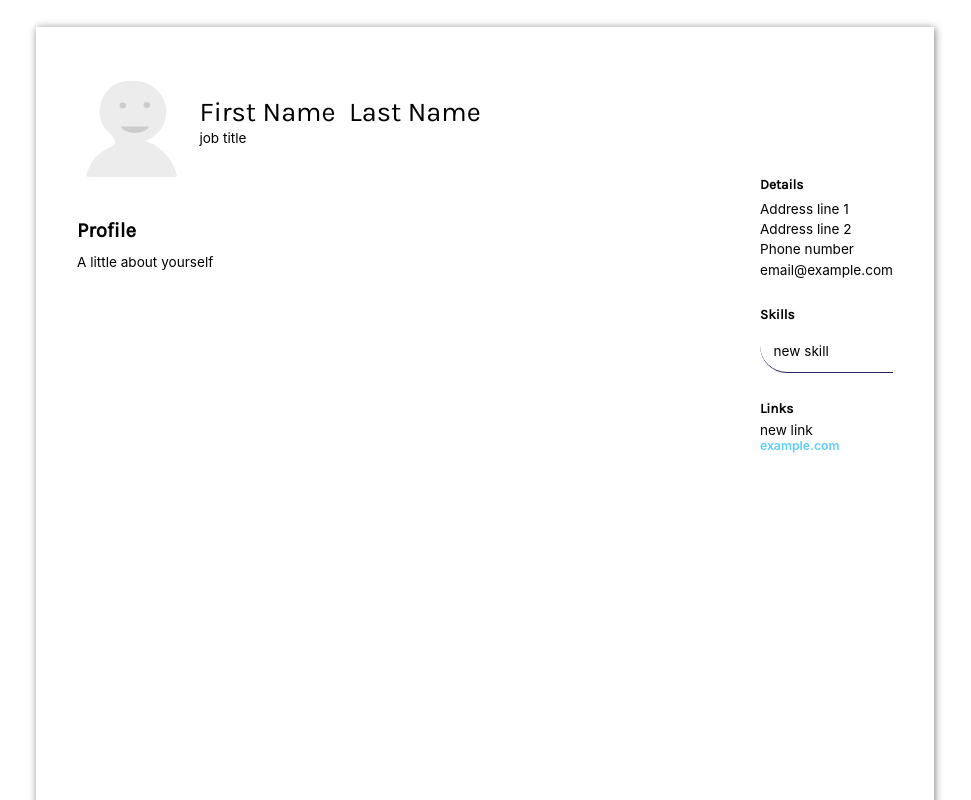
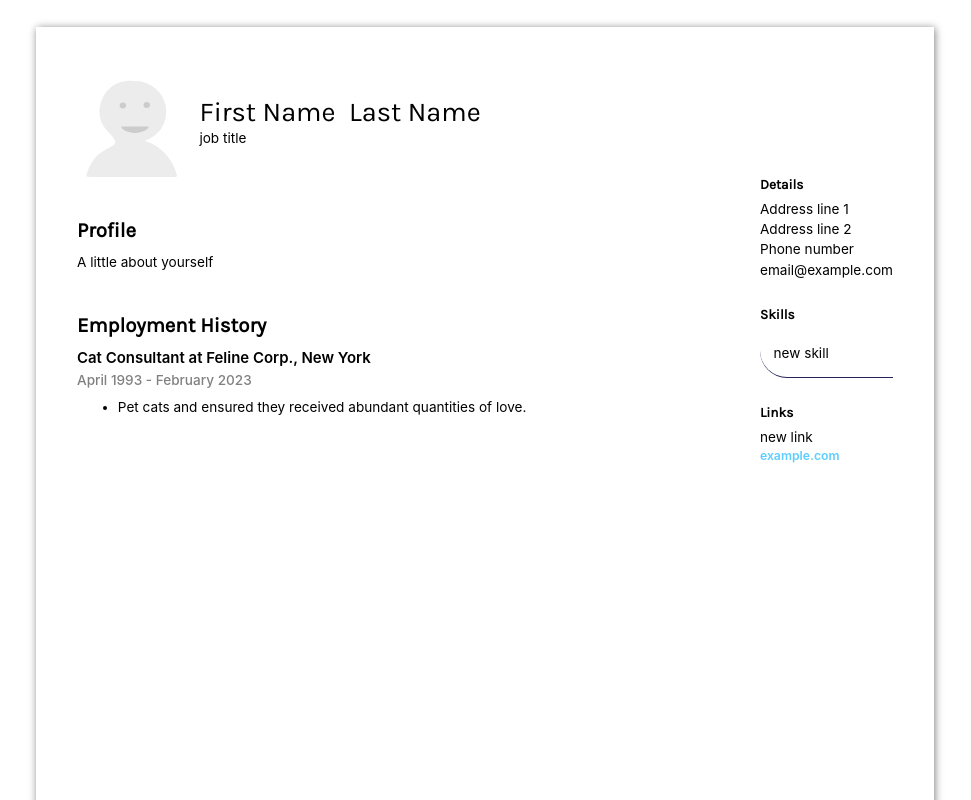
Before and after one commit to sobiwa/cv-project-functional, a React (Create React App) app: page / in a window 1280 px wide. Shown: the top 800 px of the page, without its empty margins (155-1126 px from the left). Built offline with nearby package versions, Linux system fonts and the light colour scheme; the HTML template or start-up script is replaced by a standard one.

Commit message:
change handleblur to use recursion

```diff
--- a/src/App.css
+++ b/src/App.css
@@ -86,6 +86,12 @@
   gap: 1rem;
 }
 
+.header--text .name input,
+.header--text .name .true-text,
+.header--text .name .expander {
+  line-height: 1em;
+}
+
 input, textarea {
   width: 100%;
   font-size: inherit;
@@ -106,6 +112,7 @@ textarea{
 
 .edit-container {
   min-width: 1em;
+  overflow: hidden;
   width: fit-content;
   position: relative;
   border-radius: 0.2em;
@@ -122,7 +129,11 @@ textarea,
 input,
 .expander,
 .true-text {
-  line-height: 1.5rem;
+  /* box-sizing: border-box; */
+  line-height: 1.5em;
+  font-weight: inherit;
+  font-size: inherit;
+  font-family: inherit;
 }
 
 @keyframes focus {
@@ -160,11 +171,6 @@ input:focus + .focus-indicator {
   display: flex;
   flex-direction: column;
   gap: 2rem
-}
-
-.sidebar--section {
-  /* display: flex;
-   flex-direction: column; */
 }
 
 .sidebar--skill {
@@ -261,8 +267,11 @@ input:focus + .focus-indicator {
 }
 
 .main--title {
+  font-size: 1.5rem;
   font-family: Karla, sans-serif;
   font-weight: 600;
+  padding: 0;
+  margin: 2em 0 0.5em 0;
 }
 
 main {
@@ -270,7 +279,17 @@ main {
   grid-area: 2 / 1 / -1 / 2;
 }
 
-.main--title {
-  padding: 0;
-  margin: 2em 0 0.5em 0;
+.employment--location {
+  font-size: 1.1rem;
+  font-weight: 600;
 }
+
+.employment--duration {
+  color: gray;
+  font-weight: 500;
+
+}
+.employment--tasks {
+  margin: 0;
+  padding: 0.5rem 0 0 3rem;
+}
--- /dev/null
+++ b/src/components/Employment.js
@@ -0,0 +1,41 @@
+import { Component } from 'react';
+import InputChild from './InputChild';
+
+export default class Employment extends Component {
+  render() {
+    const { location, duration, tasks, handleBlur, id } = this.props;
+    return (
+      <div className="employment">
+        <InputChild
+          id={[id]}
+          className="employment--location"
+          text={location}
+          target="location"
+          type="text"
+          handleBlur={handleBlur}
+        />
+        <InputChild
+          id={[id]}
+          className="employment--duration"
+          text={duration}
+          target="duration"
+          type="text"
+          handleBlur={handleBlur}
+        />
+        <ul className="employment--tasks">
+          {tasks.map((item) => (
+            <li key={item.id}>
+              <InputChild
+                id={[id, item.id]}
+                text={item.data.input}
+                target="tasks"
+                type="textarea"
+                handleBlur={handleBlur}
+              />
+            </li>
+          ))}
+        </ul>
+      </div>
+    );
+  }
+}
--- a/src/components/InputChild.js
+++ b/src/components/InputChild.js
@@ -1,17 +1,18 @@
 import { Component } from 'react';
 
 export default class InputChild extends Component {
+  //props to be sent are TEXT, HANDLEBLUR, TYPE
   constructor(props) {
     super(props);
 
     this.state = {
       isEditing: false,
-      text: props.text
+      text: props.text,
     };
   }
 
   handleChange = (e) => {
-    this.setState({text: e.target.value});
+    this.setState({ text: e.target.value });
   };
 
   handleFocus = (e) => {
@@ -19,8 +20,12 @@ export default class InputChild extends Component {
   };
 
   handleBlur = () => {
-    this.setState({isEditing: false})
-    this.props.handleBlur(this.state.text)
+    this.setState({ isEditing: false });
+    this.props.handleBlur(
+      this.state.text,
+      this.props.target,
+      this.props.id
+    );
   };
 
   beginEdit = (e) => {
@@ -30,16 +35,22 @@ export default class InputChild extends Component {
   render() {
     const { type, text } = this.props;
     return (
-      <div>
+      <div className={this.props.className}>
         {this.state.isEditing ? (
           <div className="edit-container">
             <span className="expander">
               {this.state.text || this.props.text}
             </span>
+            {type === 'textarea' ? (
+              <textarea
+                autoFocus
+                onFocus={this.handleFocus}
+                onBlur={this.handleBlur}
+                value={this.state.text}
+                onChange={this.handleChange}
+              />
+            ) : (
               <input
-              cols='10'
-              wrap='hard'
-              rows='10'
                 autoFocus
                 onFocus={this.handleFocus}
                 type={type}
@@ -47,10 +58,13 @@ export default class InputChild extends Component {
                 value={this.state.text}
                 onChange={this.handleChange}
               />
+            )}
             <span className="focus-indicator" />
           </div>
         ) : (
-          <span onClick={this.beginEdit}>{text}</span>
+          <span className="true-text" onClick={this.beginEdit}>
+            {text}
+          </span>
         )}
       </div>
     );
--- a/src/components/Main.js
+++ b/src/components/Main.js
@@ -1,15 +1,77 @@
 import { Component } from 'react';
 import Input from './Input';
+import InputChild from './InputChild';
+import { handleBlur } from './shared/helpers';
+import Employment from './Employment';
+import uniqid from 'uniqid';
 
 export default class Main extends Component {
+  constructor(props) {
+    super(props);
+    this.handleBlur = handleBlur;
+  }
+
+  newItem = (defaultText) => ({ input: defaultText, default: defaultText });
+
+  createNewEmployment() {
+    return {
+      id: uniqid(),
+      location: this.newItem('Cat Consultant at Feline Corp., New York'),
+      duration: this.newItem('April 1993 - February 2023'),
+      tasks: [
+        {
+          id: uniqid(),
+          data: this.newItem(
+            'Pet cats and ensured they received abundant quantities of love.'
+          ),
+        },
+      ],
+    };
+  }
+
+  state = {
+    employment: JSON.parse(localStorage.getItem('employment')) || [
+      this.createNewEmployment(),
+    ],
+  };
+
+  addEmployment() {
+    this.setState((prevState) => ({
+      employment: [...prevState.employment, this.createNewEmployment],
+    }));
+  }
+
+  deleteItem(id, target) {
+    this.setState((prevState) => ({
+      [target]: prevState[target].filter((item) => item.id === !id),
+    }));
+  }
+
+  componentDidUpdate() {
+    localStorage.setItem('employment', JSON.stringify(this.state.employment));
+  }
   render() {
-    return <main>
-      <div className="profile">
-        <h2 className='main--title'>Profile</h2>
-        <Input id='profile' type='textarea' text='A little about yourself' />
-
-      </div>
-
-    </main>;
+    return (
+      <main>
+        <div className="profile">
+          <h2 className="main--title">Profile</h2>
+          <Input id="profile" type="textarea" text="A little about yourself" />
+        </div>
+        <div className="employment">
+          <h2 className="main--title">Employment History</h2>
+          {this.state.employment.map((item) => (
+            <Employment
+              key={item.id}
+              id={item.id}
+              delete={() => this.deleteEmployment(item.id)}
+              location={item.location.input}
+              duration={item.duration.input}
+              tasks={item.tasks}
+              handleBlur={this.handleBlur('employment')}
+            />
+          ))}
+        </div>
+      </main>
+    );
   }
 }
--- a/src/components/Sidebar.js
+++ b/src/components/Sidebar.js
@@ -2,29 +2,13 @@ import { Component } from 'react';
 import Input from './Input';
 import InputChild from './InputChild';
 import uniqid from 'uniqid';
-import addIcon from '../assets/add.svg';
-import deleteIcon from '../assets/delete.svg';
 import linkIcon from '../assets/link.svg';
 import linkOffIcon from '../assets/link-off.svg';
-import { handleBlur } from './shared/helpers';
-
-class DeleteButton extends Component {
-  render() {
-    return (
-      <button
-        className="delete-button"
-        type="button"
-        onClick={this.props.handleClick}
-      >
-        <img src={deleteIcon} alt="delete" />
-      </button>
-    );
-  }
-}
+import { DeleteButton, AddButton, handleBlur } from './shared/helpers';
 
 export default class Sidebar extends Component {
   constructor(props) {
-    super(props)
+    super(props);
     this.handleBlur = handleBlur;
   }
   newItem = (newDefault) => ({
@@ -110,19 +94,18 @@ export default class Sidebar extends Component {
                 <InputChild
                   type="text"
                   text={skill.text.input}
-                  handleBlur={this.handleBlur('skills', skill.id, 'text')}
+                  target="text"
+                  id={[skill.id]}
+                  handleBlur={this.handleBlur('skills')}
                 />
-                <DeleteButton handleClick={() => this.deleteSkill(skill.id)} />
+                <DeleteButton
+                  onClick={() => this.deleteSkill(skill.id)}
+                  whatToDelete="skill"
+                />
               </div>
             );
           })}
-          <button
-            className="add-button add-skill-button"
-            type="button"
-            onClick={this.addSkill}
-          >
-            <img src={addIcon} alt="add skill" />
-          </button>
+          <AddButton onClick={this.addSkill} whatToAdd="skill" />
         </div>
         <div className="sidebar--section sidebar--links">
           <h4 className="sidebar--title">Links</h4>
@@ -130,9 +113,11 @@ export default class Sidebar extends Component {
             return (
               <div key={link.id} className="sidebar--link">
                 <InputChild
+                  id={[link.id]}
                   type="text"
+                  target="description"
                   text={link.description.input}
-                  handleBlur={this.handleBlur('links', link.id, 'description')}
+                  handleBlur={this.handleBlur('links')}
                 />
                 <a
                   style={{ cursor: this.state.linksOn ? 'pointer' : 'text' }}
@@ -142,23 +127,19 @@ export default class Sidebar extends Component {
                   rel="noreferrer noopener"
                 >
                   <InputChild
+                    id={[link.id]}
                     type="text"
+                    target="url"
                     text={link.url.input}
-                    handleBlur={this.handleBlur('links', link.id, 'url')}
+                    handleBlur={this.handleBlur('links')}
                   />
                 </a>
-                <DeleteButton handleClick={() => this.deleteLink(link.id)} />
+                <DeleteButton onClick={() => this.deleteLink(link.id)} whatToDelete='link' />
               </div>
             );
           })}
           <div className="flex-buttons">
-            <button
-              className="add-button add-link-button"
-              type="button"
-              onClick={this.addLink}
-            >
-              <img src={addIcon} alt="add skill" />
-            </button>
+            <AddButton onClick={this.addLink} whatToAdd="link" />
             <button
               title="Toggle link functionality"
               className="link-toggle-button"
--- a/src/components/shared/helpers.js
+++ b/src/components/shared/helpers.js
@@ -1,19 +1,76 @@
-export function handleBlur (section, id, target) {
-  return (newText) => {
+/* eslint-disable no-loop-func */
+import { Component } from 'react';
+import addIcon from '../../assets/add.svg';
+import deleteIcon from '../../assets/delete.svg';
+
+export function handleBlur(section) {
+  return (newText, target, ids) => {
     this.setState((prevState) => {
       return {
-        [section]: prevState[section].map((item) =>
-          item.id === id
-            ? {
-                ...item,
-                [target]: {
-                  ...item[target],
-                  input: newText === '' ? item[target].default : newText,
-                },
-              }
-            : item
-        ),
+        [section]: findAndEdit(prevState[section], ids, newText, target),
       };
     });
   };
-};
+}
+
+// function findAndEdit(sect, ids) {
+//   const arrayCopy = [...ids];
+//   let editedSect;
+//   let currentId;
+//   while (arrayCopy.length) {
+//     currentId = arrayCopy.shift();
+//     editedSect = sect.map((item) =>
+//       item.id === currentId ? findAndEdit(item, arrayCopy) : item
+//     );
+//   }
+//   return;
+// }
+
+function findAndEdit(data, id, newText, target = 'data') {
+  if (id.length === 1) {
+    return data.map((item) =>
+      item.id === id[0]
+        ? {
+            ...item,
+            [target]: {
+              ...item[target],
+              input: newText === '' ? item[target].default : newText,
+            },
+          }
+        : item
+    );
+  }
+  const idArrayCopy = [...id];
+  const currentId = idArrayCopy.shift();
+  return data.map((item) =>
+    item.id === currentId
+      ? {...item, [target]: findAndEdit(item[target], idArrayCopy, newText)}
+      : item
+  );
+}
+
+export function AddButton({ onClick, whatToAdd }) {
+  return (
+    <button
+      className={`add-button add-${whatToAdd}-button`}
+      type="button"
+      onClick={onClick}
+    >
+      <img src={addIcon} alt={`add ${whatToAdd}`} />
+    </button>
+  );
+}
+
+export class DeleteButton extends Component {
+  render() {
+    return (
+      <button
+        className={`delete-button delete-${this.props.whatToDelete}-button`}
+        type="button"
+        onClick={this.props.onClick}
+      >
+        <img src={deleteIcon} alt={`delete ${this.props.whatToDelete}`} />
+      </button>
+    );
+  }
+}
```
Lines whose indentation alone changed are shown as unchanged.
